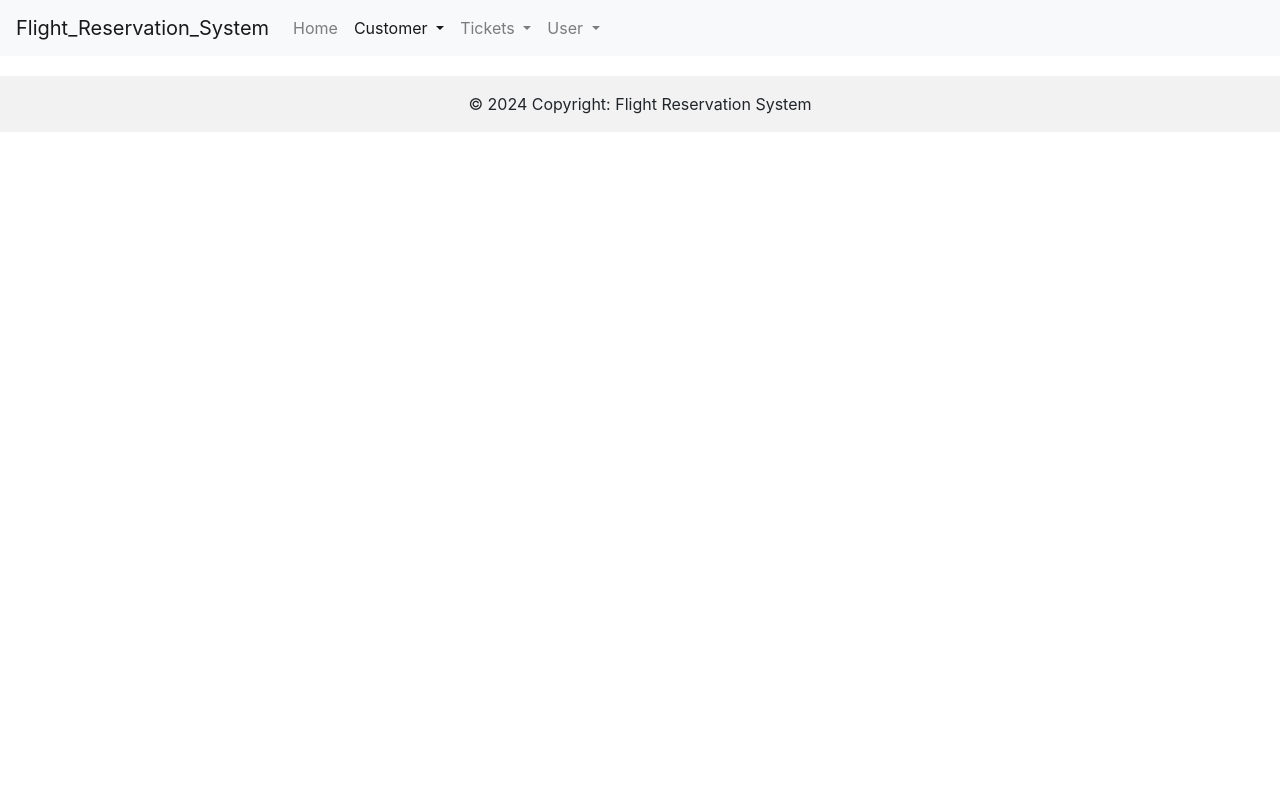
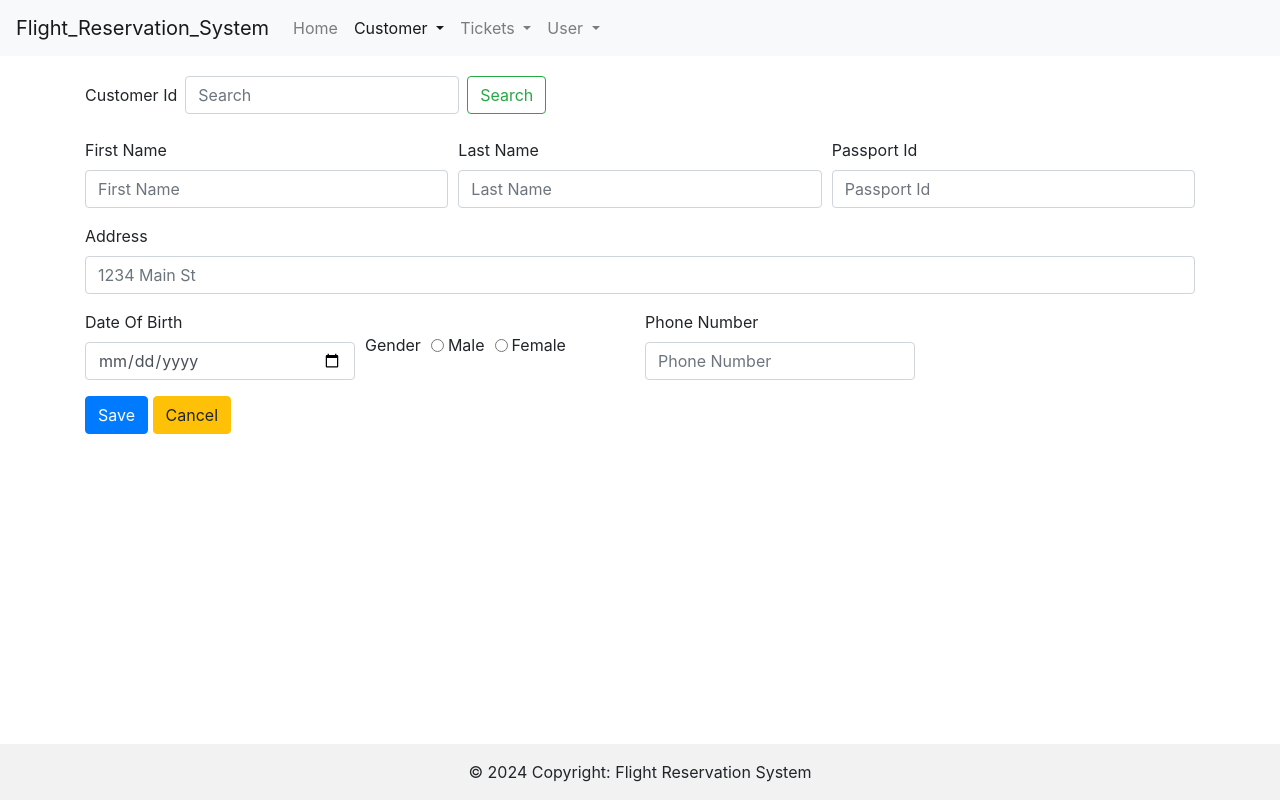
Before and after one commit to FitsumMehari/DBFRS, a website: page app/page_search_customer/index.html in a window 1280 px wide. Drawn offline with Linux system fonts and the light colour scheme.

Commit message:
finish ui form

```diff
--- a/app/page_search_customer/index.html
+++ b/app/page_search_customer/index.html
@@ -20,49 +20,170 @@
 
         <div class="collapse navbar-collapse" id="navbarSupportedContent">
             <ul class="navbar-nav mr-auto">
-                <li class="nav-item ">
+                <li class="nav-item">
                     <a class="nav-link" href="/page_home/index.html">Home</a>
                 </li>
 
                 <li class="nav-item dropdown active">
                     <a class="nav-link dropdown-toggle" href="#" id="navbarDropdown" role="button" data-toggle="dropdown" aria-haspopup="true" aria-expanded="false">
-              Customer   <span class="sr-only">(current)</span>
+              Customer <span class="sr-only">(current)</span>
             </a>
                     <div class="dropdown-menu" aria-labelledby="navbarDropdown">
-                        <a class="dropdown-item" href="/page_add_customer/index.html">Add Customer</a>
-                        <a class="dropdown-item" href="/page_search_customer/index.html">Search Customer</a>
-                    </div>
-                </li>
-
-                <li class="nav-item dropdown ">
-                    <a class="nav-link dropdown-toggle" href="#" id="navbarDropdown" role="button" data-toggle="dropdown" aria-haspopup="true" aria-expanded="false">
-              Tickets
-            </a>
-                    <div class="dropdown-menu" aria-labelledby="navbarDropdown">
-                        <a class="dropdown-item" href="/page_add_flight/index.html">Add Flight</a>
-                        <a class="dropdown-item" href="/page_book_ticket/index.html">Book Ticket</a>
-                        <div class="dropdown-divider"></div>
-                        <a class="dropdown-item" href="/page_ticket_report/index.html">Get Report</a>
+                        <a class="dropdown-item" href="/page_add_customer/index.html">Add Customer</a
+              >
+              <a class="dropdown-item" href="/page_search_customer/index.html"
+                >Search Customer</a
+              >
             </div>
           </li>
 
           <li class="nav-item dropdown">
-                    <a class="nav-link dropdown-toggle" href="#" id="navbarDropdown" role="button" data-toggle="dropdown" aria-haspopup="true" aria-expanded="false">
+            <a
+              class="nav-link dropdown-toggle"
+              href="#"
+              id="navbarDropdown"
+              role="button"
+              data-toggle="dropdown"
+              aria-haspopup="true"
+              aria-expanded="false"
+            >
+              Tickets
+            </a>
+                        <div class="dropdown-menu" aria-labelledby="navbarDropdown">
+                            <a class="dropdown-item" href="/page_add_flight/index.html">Add Flight</a
+              >
+              <a class="dropdown-item" href="/page_book_ticket/index.html"
+                >Book Ticket</a
+              >
+              <div class="dropdown-divider"></div>
+              <a class="dropdown-item" href="/page_ticket_report/index.html"
+                >Get Report</a
+              >
+            </div>
+          </li>
+
+          <li class="nav-item dropdown">
+            <a
+              class="nav-link dropdown-toggle"
+              href="#"
+              id="navbarDropdown"
+              role="button"
+              data-toggle="dropdown"
+              aria-haspopup="true"
+              aria-expanded="false"
+            >
               User
             </a>
                             <div class="dropdown-menu" aria-labelledby="navbarDropdown">
-                        <a class="dropdown-item" href="/page_add_user/index.html">Add New User</a>
+                                <a class="dropdown-item" href="/page_add_user/index.html">Add New User</a
+              >
             </div>
           </li>
         </ul>
       </div>
     </nav>
 
-    <div class="container" style="margin-top: 20px"></div>
+    <div class="container" style="margin-top: 20px">
+        <form class="form-inline my-2 my-lg-0">
+            <label class="mr-sm-2" for="search ">Customer Id</label>
+            <input class="form-control mr-sm-2" id="search" type="search" placeholder="Search" aria-label="Search">
+            <button class="btn btn-outline-success my-2 my-sm-0" type="submit">Search</button>
+          </form>
+          <br>
+      <form>
+        <div class="form-row">
+          <div class="form-group col-md-4">
+            <label for="fname">First Name</label>
+            <input
+              type="text"
+              class="form-control"
+              id="fname"
+              placeholder="First Name"
+            />
+          </div>
+          <div class="form-group col-md-4">
+            <label for="lname">Last Name</label>
+            <input
+              type="text"
+              class="form-control"
+              id="lname"
+              placeholder="Last Name"
+            />
+          </div>
 
-    <footer class="bg-body-tertiary text-center text-lg-start">
+          <div class="form-group col-md-4">
+            <label for="passport">Passport Id</label>
+            <input
+              type="text"
+              class="form-control"
+              id="passport"
+              placeholder="Passport Id"
+            />
+          </div>
+        </div>
+        <div class="form-group">
+          <label for="inputAddress">Address</label>
+          <input
+            type="text"
+            class="form-control"
+            id="inputAddress"
+            placeholder="1234 Main St"
+          />
+        </div>
+
+        <div class="form-row">
+          <div class="form-group col-md-3">
+            <label for="dateofbirth">Date Of Birth</label>
+            <input type="date" class="form-control" id="dateofbirth" />
+          </div>
+          <div class="form-group form-inline col-md-3">
+            <label style="margin-right: 10px">Gender</label>
+
+            <div class="form-check" style="margin-right: 10px">
+              <input
+                class="form-check-input"
+                type="radio"
+                name="gender"
+                id="male"
+              />
+              <label class="form-check-label" for="male"> Male </label>
+            </div>
+
+            <div class="form-check" style="margin-right: 10px">
+              <input
+                class="form-check-input"
+                type="radio"
+                name="gender"
+                id="female"
+              />
+              <label class="form-check-label" for="female"> Female </label>
+            </div>
+          </div>
+          <div class="form-group col-md-3">
+            <label for="phone">Phone Number</label>
+            <input
+              type="tel"
+              class="form-control"
+              id="phone"
+              placeholder="Phone Number"
+            />
+          </div>
+        </div>
+
+        <button type="submit" class="btn btn-primary">Save</button>
+        <button type="reset" class="btn btn-warning">Cancel</button>
+      </form>
+    </div>
+
+    <footer
+      class="bg-body-tertiary text-center text-lg-start"
+      style="position: absolute; bottom: 0; width: 100%"
+    >
       <!-- Copyright -->
-        <div class="text-center p-3" style="background-color: rgba(0, 0, 0, 0.05)">
+      <div
+        class="text-center p-3"
+        style="background-color: rgba(0, 0, 0, 0.05)"
+      >
         © 2024 Copyright:
         <a class="text-body" href="#">Flight Reservation System</a>
                             </div>
```
Lines whose indentation alone changed are shown as unchanged.
